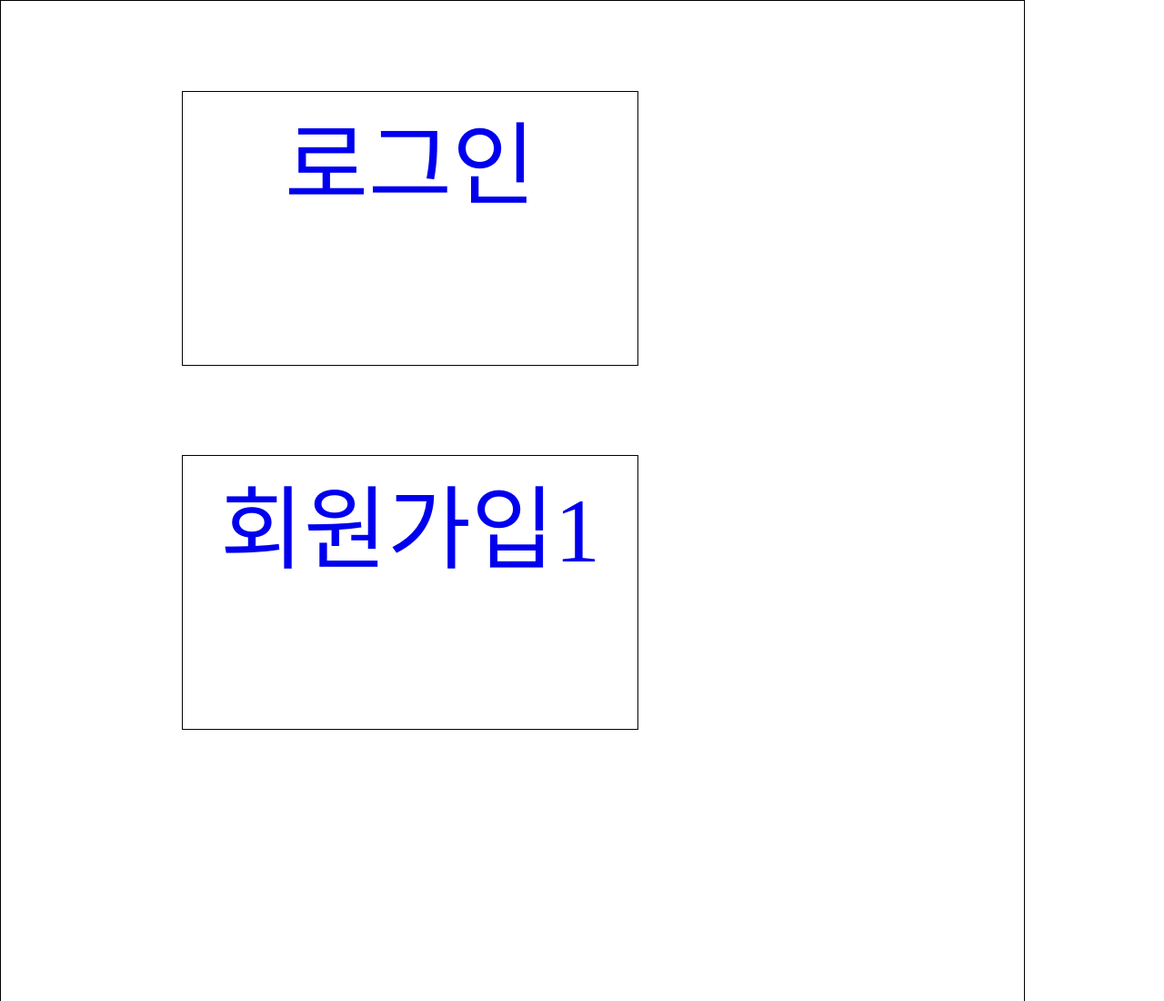
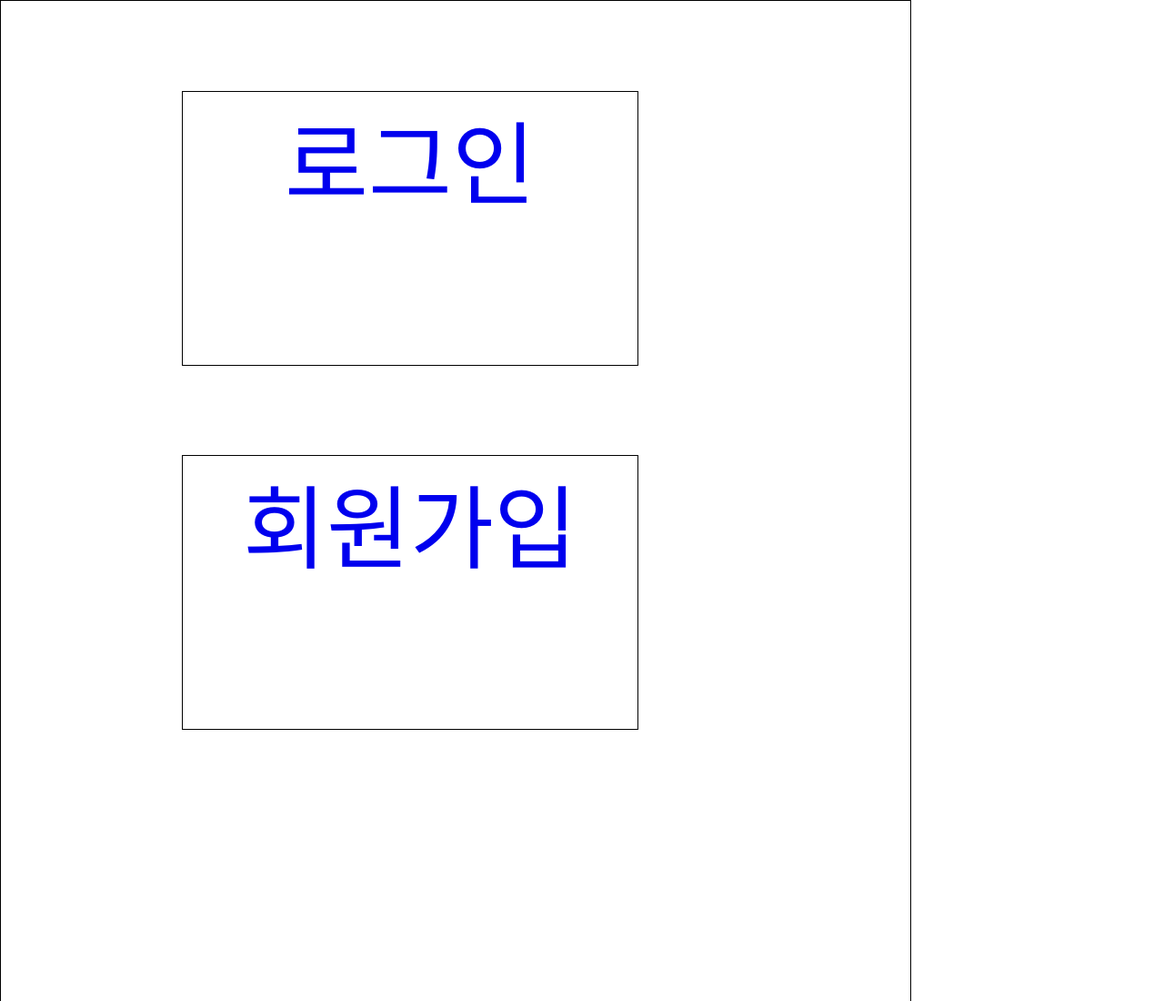
Before and after one commit to kikiwa9/Prototype, a plain HTML site: page page1.html in a window 1280 px wide. Shown: the top 1100 px of the page at 91% size. Drawn offline with Linux system fonts and the light colour scheme.

Commit message:
Update page1.html

```diff
--- a/page1.html
+++ b/page1.html
@@ -13,9 +13,9 @@
   </head>
 
   <body style="margin: 0">
-    <div style="width: 1125px; height: 1300px; border: solid black 1px">
+    <div style="width: 1000px; height: 1300px; border: solid black 1px">
       <a href="page1.html"><div class="buttons" style="width: 500px; height: 300px; top: 100px; left: 200px">로그인</div></a>
-      <a href="page2.html"><div class="buttons" style="width: 500px; height: 300px; top: 500px; left: 200px">회원가입1</div></a>
+      <a href="page2.html"><div class="buttons" style="width: 500px; height: 300px; top: 500px; left: 200px">회원가입</div></a>
   </body>
 
 </html>
```
